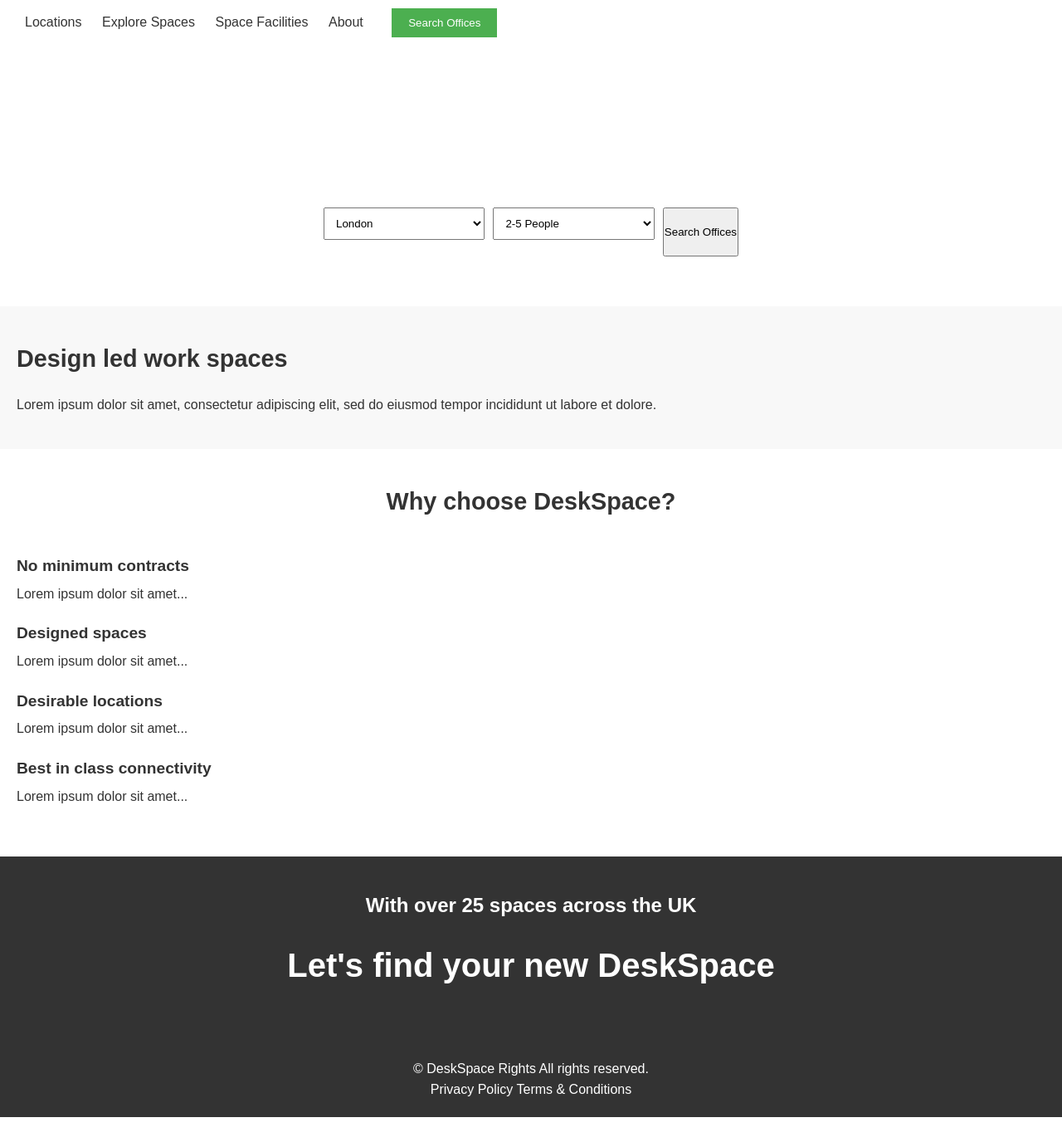
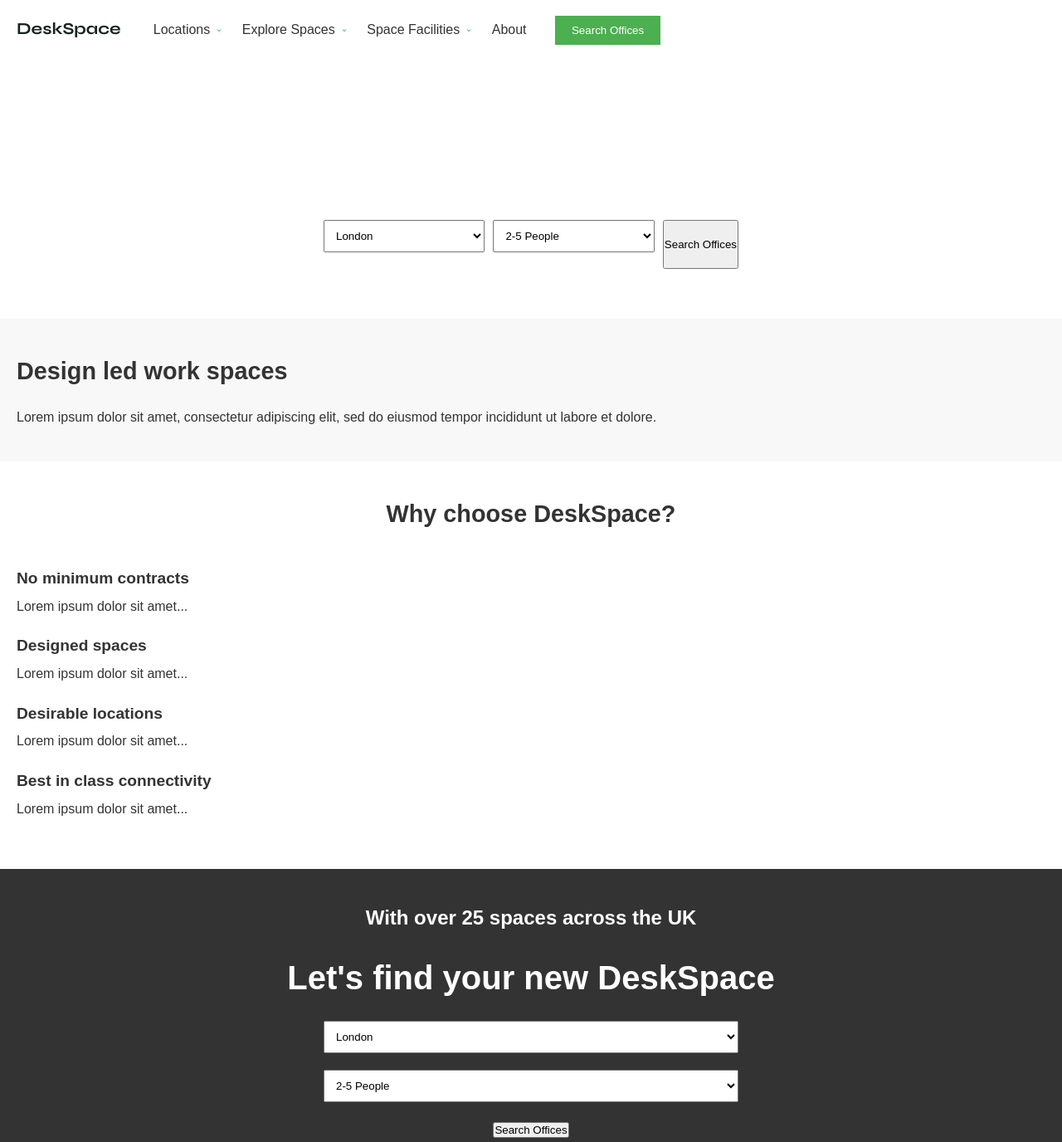
Before and after one commit to TWardle6/Strafe-Creative-Project, a plain HTML site: page Strafe Project/index.html in a window 1280 px wide. Shown: the top 1376 px of the page at 83% size. Before the commit the page ends 1346 px from the top, so only its background shows below. Drawn offline with Linux system fonts and the light colour scheme.

Commit message:
Navbar done

```diff
--- a/Strafe Project/index.html
+++ b/Strafe Project/index.html
@@ -17,9 +17,25 @@
 	<body>
 		<header>
 			<nav>
-				<a href="#locations">Locations</a>
-				<a href="#explore">Explore Spaces</a>
-				<a href="#facilities">Space Facilities</a>
+				<span class="deskspace-logo">DeskSpace</span>
+				<a href="#locations"
+					>Locations<img
+						src="images\green arrow.png"
+						alt="Arrow Icon"
+						class="nav-icon"
+				/></a>
+				<a href="#explore"
+					>Explore Spaces<img
+						src="images\green arrow.png"
+						alt="Arrow Icon"
+						class="nav-icon"
+				/></a>
+				<a href="#facilities"
+					>Space Facilities<img
+						src="images\green arrow.png"
+						alt="Arrow Icon"
+						class="nav-icon"
+				/></a>
 				<a href="#about">About</a>
 				<button type="button">Search Offices</button>
 			</nav>
@@ -86,7 +102,19 @@
 			<h2>With over 25 spaces across the UK</h2>
 			<h1>Let's find your new DeskSpace</h1>
 			<form>
-				<!-- Similar search form as above -->
+				<select name="location">
+					<option value="london">London</option>
+					<option value="birmingham">Birmingham</option>
+					<option value="cardiff">Cardiff</option>
+					<option value="glasgow">Glasgow</option>
+					<option value="manchester">Manchester</option>
+				</select>
+				<select name="people">
+					<option value="2-5">2-5 People</option>
+					<option value="6-10">6-10 People</option>
+					<option value="10+">10+ People</option>
+				</select>
+				<button type="submit">Search Offices</button>
 			</form>
 		</section>
 
--- a/Strafe Project/styles.css
+++ b/Strafe Project/styles.css
@@ -14,6 +14,16 @@ body {
 	content: "";
 	display: table;
 	clear: both;
+}
+
+.deskspace-logo {
+	color: rgba(20, 37, 28, 1);
+	font-size: 20px;
+	font-family: "Syne", sans-serif;
+	font-weight: 700;
+	line-height: 50px;
+	text-decoration: none;
+	margin-right: 2%;
 }
 
 nav {
@@ -35,6 +45,13 @@ nav button {
 	border: none;
 	cursor: pointer;
 	margin-left: 20px;
+}
+
+.nav-icon {
+	width: 6px;
+	height: 3px;
+	margin-left: 8px;
+	vertical-align: middle;
 }
 
 .hero {
```
